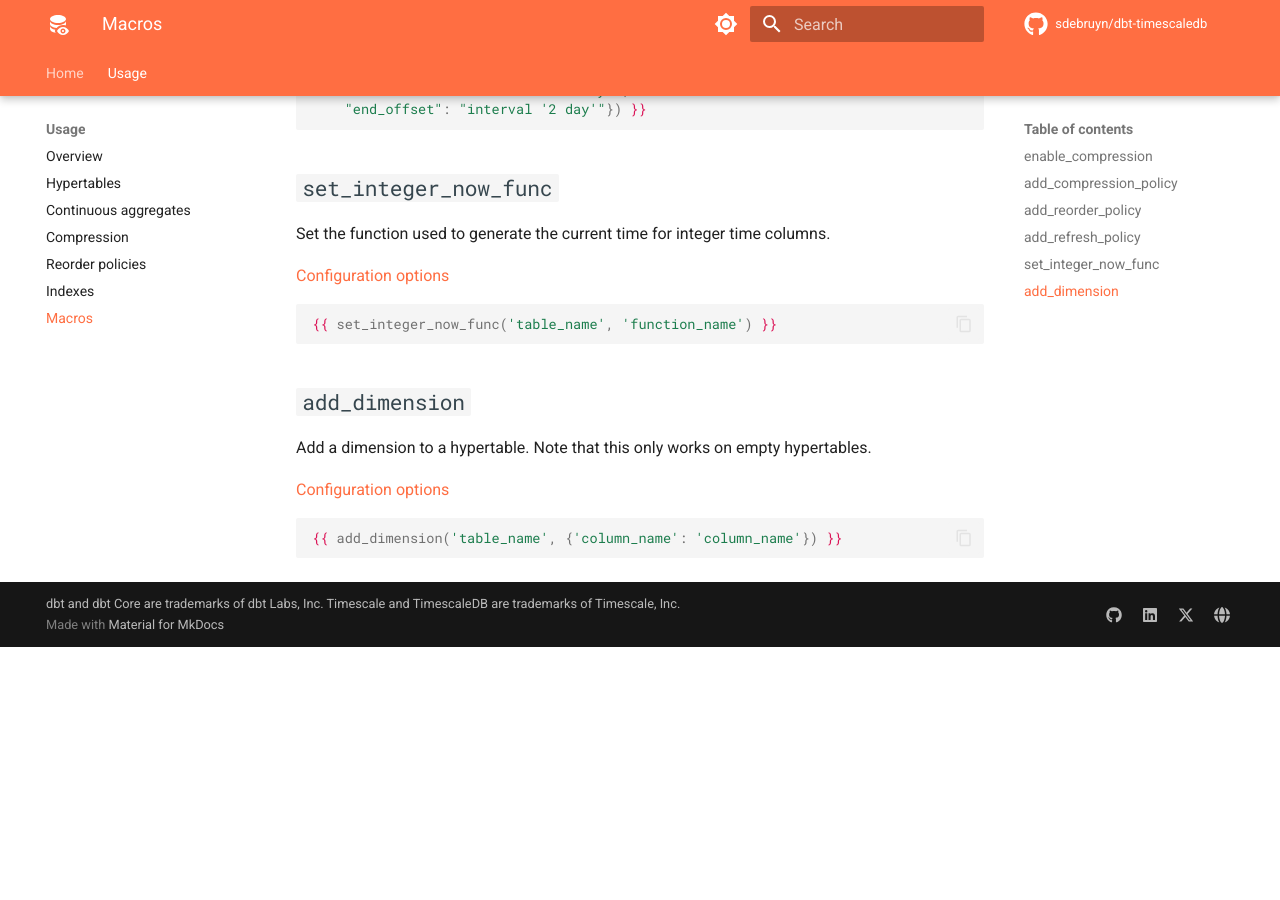
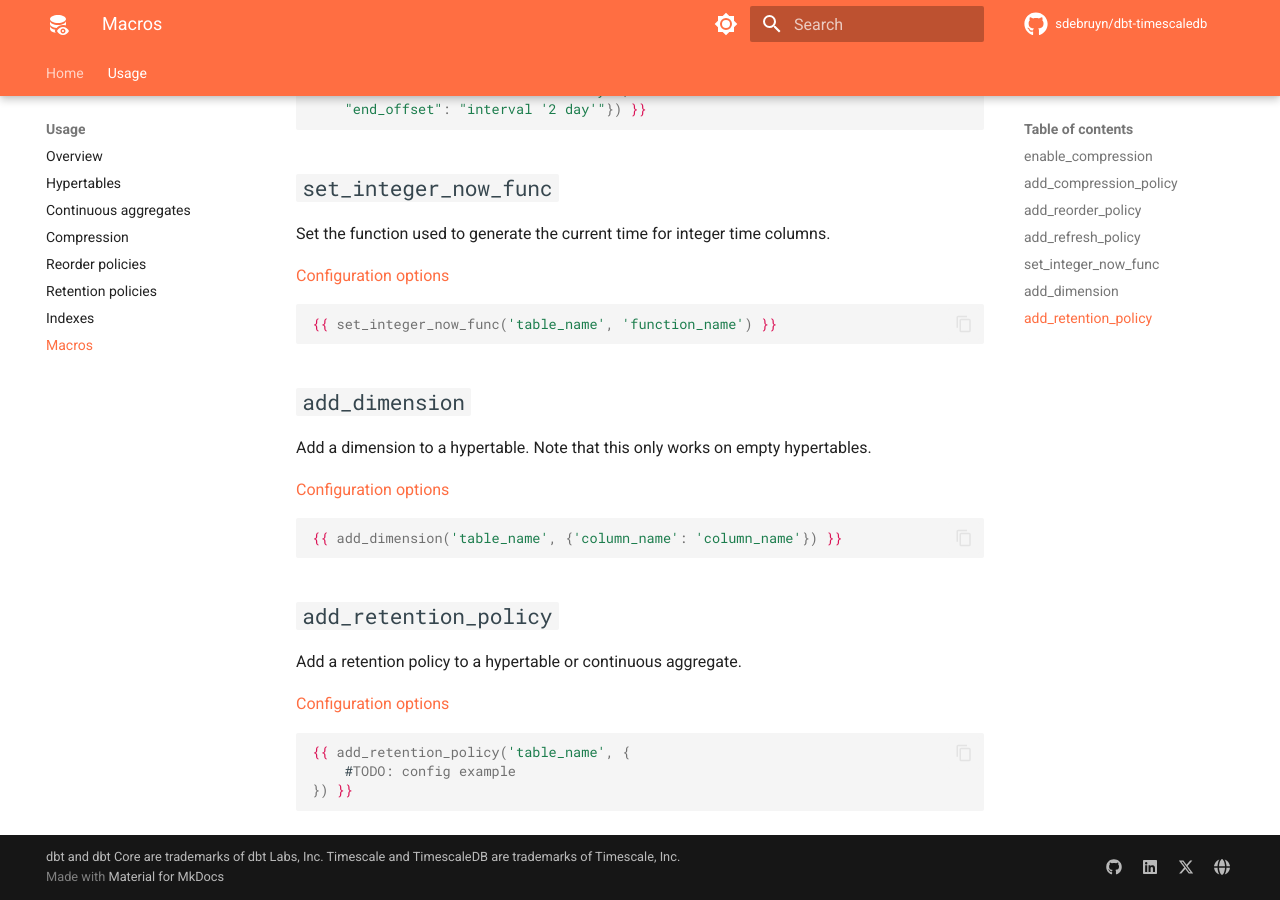
Before and after one commit to sdebruyn/dbt-timescaledb, an MkDocs documentation site: the page built from docs/usage/macros.md, in a window 1280 px wide and 900 px high, scrolled down 1168 px. Built offline with MkDocs 1.6.1 and Material for MkDocs 9.7.7, drawn with Linux system fonts in a browser that asks for light colours; plug-ins that fetch from the network failed and are left out; comment, search, counter and statistics services are not loaded; before the commit the page ends 1815 px from its top, so only the background shows below that.

Commit message:
document retention policies

````diff
--- a/docs/usage/macros.md
+++ b/docs/usage/macros.md
@@ -66,3 +66,15 @@
 ```sql+jinja
 {{ add_dimension('table_name', {'column_name': 'column_name'}) }}
 ```
+
+## `add_retention_policy`
+
+Add a retention policy to a hypertable or continuous aggregate.
+
+[Configuration options](retention-policies.md#configuration-options)
+
+```sql+jinja
+{{ add_retention_policy('table_name', {
+    #TODO: config example
+}) }}
+```
--- a/mkdocs.yml
+++ b/mkdocs.yml
@@ -97,5 +97,6 @@ nav:
   - Continuous aggregates: usage/continuous-aggregates.md
   - Compression: usage/compression.md
   - Reorder policies: usage/reorder-policies.md
+  - Retention policies: usage/retention-policies.md
   - Indexes: usage/indexes.md
   - Macros: usage/macros.md
````
Also changed, not shown: docs/usage/retention-policies.md (added, +51 -0 lines).
